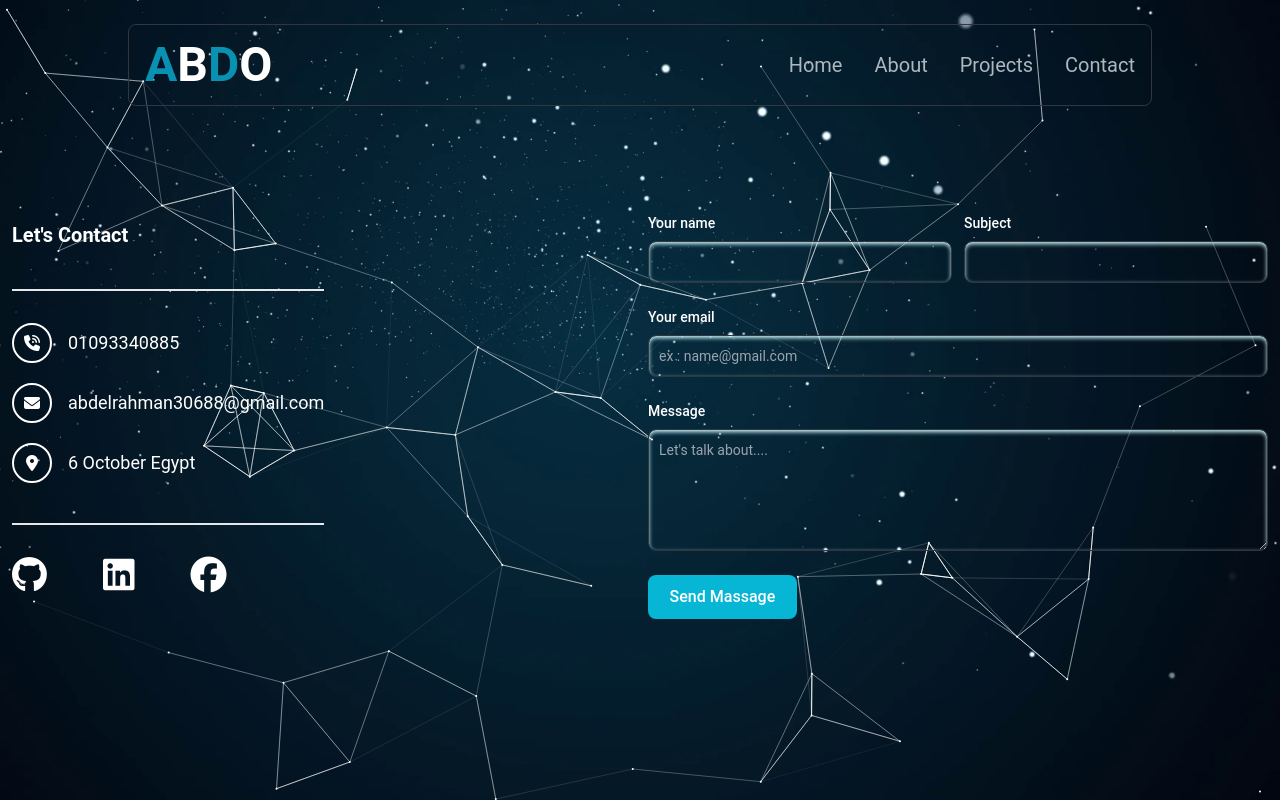
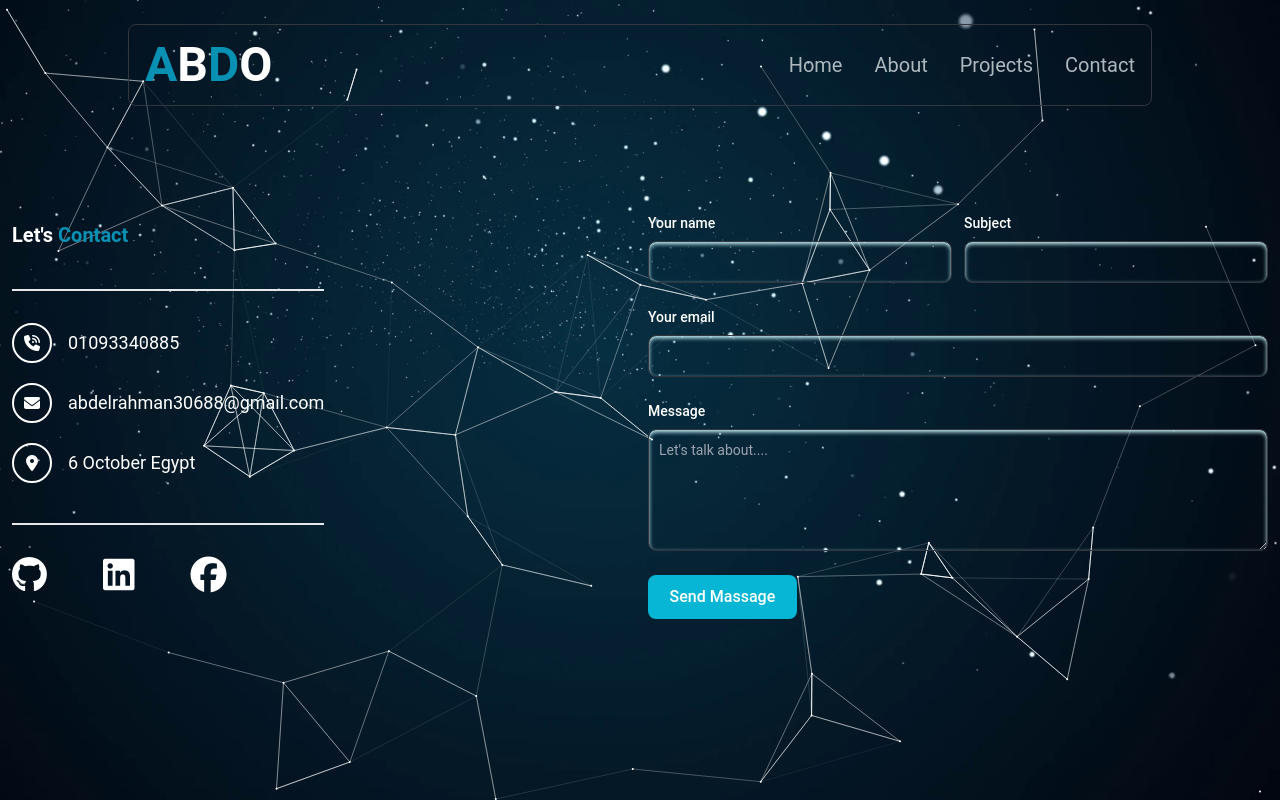
Before and after one commit to Abdel-Rahman112000/myportfolio, a Next.js app: page /contact in a window 1280 px wide. Built offline with nearby package versions, Linux system fonts and the light colour scheme.

Commit message:
changne skaills

```diff
--- a/src/app/about/page.js
+++ b/src/app/about/page.js
@@ -19,6 +19,9 @@ const DataTab = [
             <li>Regax</li>
             <li>Json</li>
             <li>React JS</li>
+            <li>Next JS</li>
+            <li>Figma</li>
+            <li>Git && Github</li>
         </ul>
     },
     {
--- a/src/app/contact/page.js
+++ b/src/app/contact/page.js
@@ -32,7 +32,7 @@ export default function EmailSection() {
             <Transition />
             <div className='container mt-8 mx-auto grid md:grid-cols-2 py-24 gap-4 relative'>
                 <div className='z-10 justify-self-start'>
-                    <h5 className='text-xl font-bold text-white my-2 '>Let's Contact</h5>
+                    <h5 className='text-xl font-bold text-white my-2 '> Let's <span className='text-primary-600'>Contact</span> </h5>
                     <div className=' border-t-2 mt-10'>
                         <div className=" flex phone mt-8 items-center">
                             <div className='w-10 h-10 rounded-full flex justify-center items-center text-white border-white border-2 hover:border-primary-600 hover:text-primary-600'>
@@ -110,7 +110,6 @@ export default function EmailSection() {
                                 id='email'
                                 required
                                 className='bg-transparent outline-none shadow-inner shadow-primary-100 border border-[#33353F] placeholder:[#9CA2A9] text-gray-100 text-sm rounded-lg block w-full p-2.5'
-                                placeholder='ex : name@gmail.com'
                             />
                         </div>
 
```
